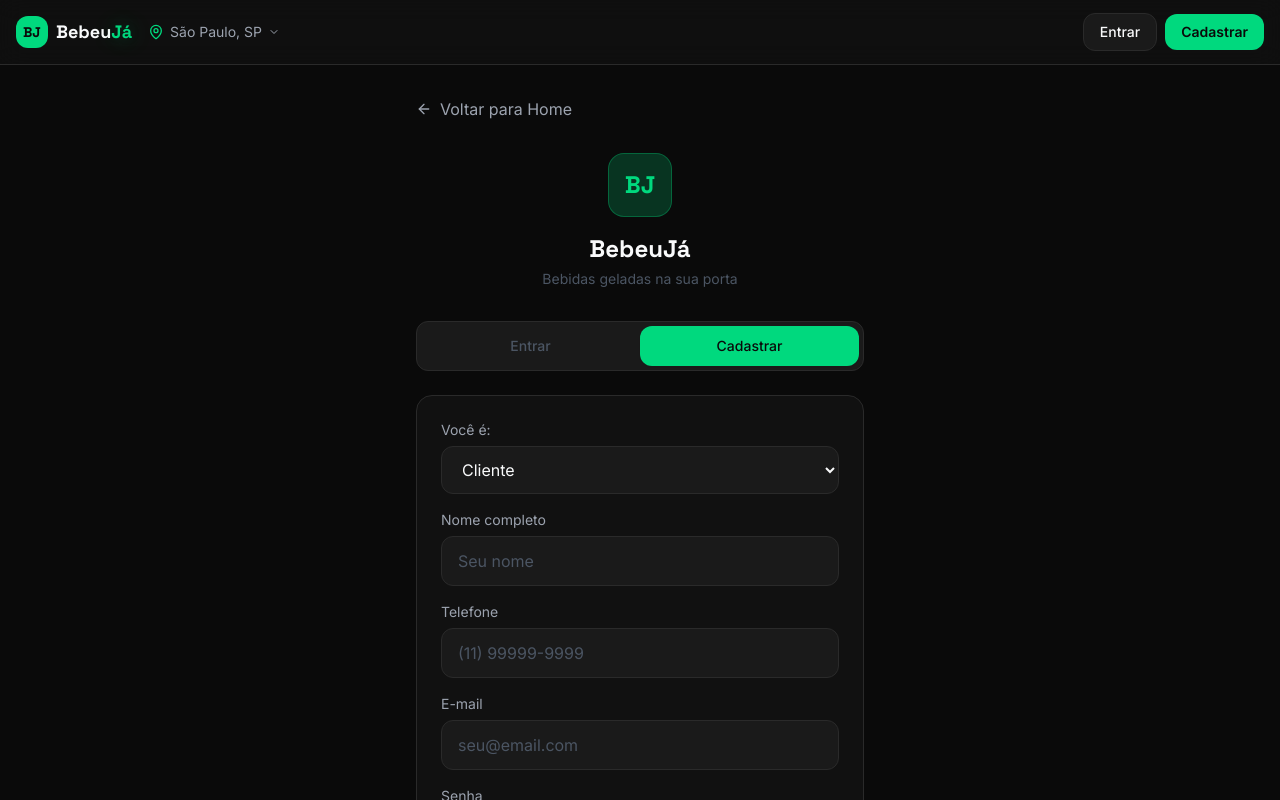
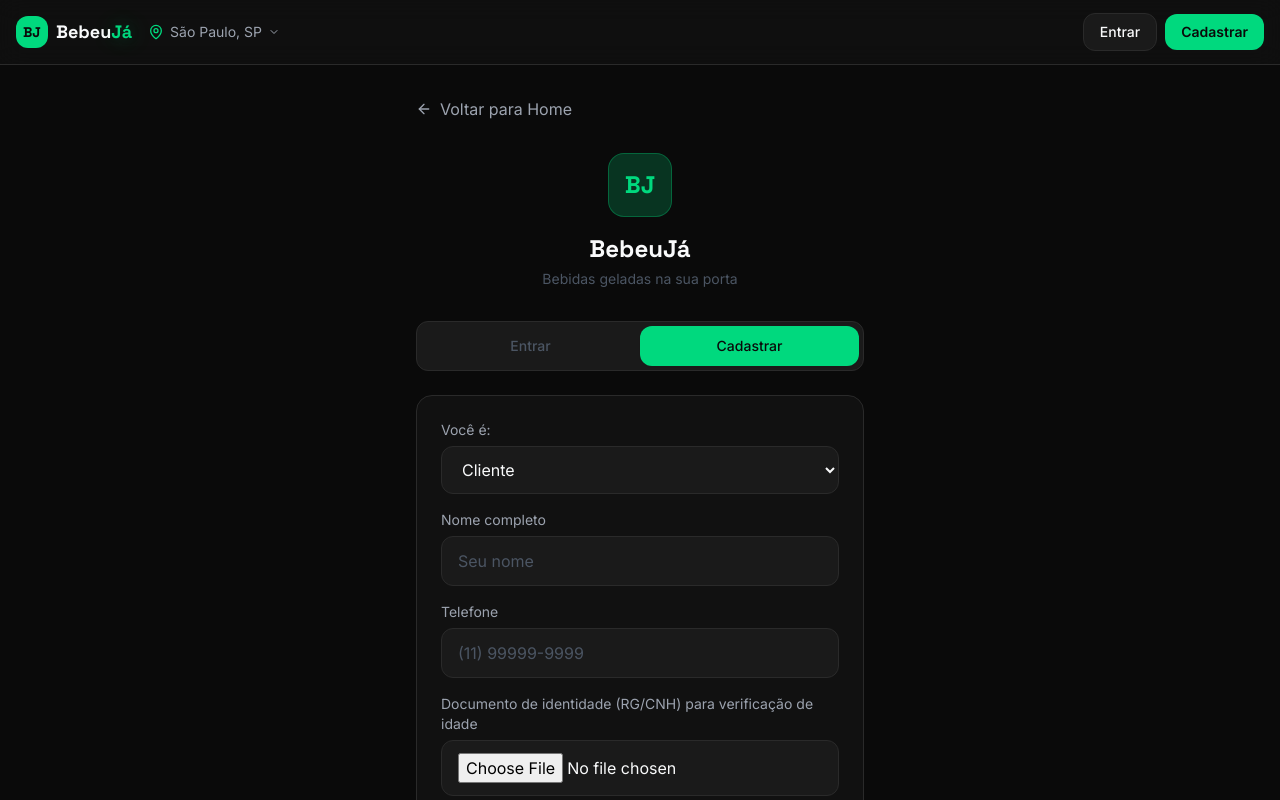
Before and after one commit to tradetatui/AdegaExpress-9bh2lr, a React (Vite) app: page /entrar in a window 1280 px wide. Both pictures are taken after a click on the button "Cadastrar". Shown: the top 800 px of the page. Built offline with nearby package versions, Linux system fonts and the light colour scheme.

Commit message:
Implement document label retrieval and upload handling
Added a function to return document labels based on user type and updated the file upload section accordingly.

```diff
--- a/src/pages/AuthPage.tsx
+++ b/src/pages/AuthPage.tsx
@@ -79,6 +79,20 @@ export default function AuthPage({ onLogin }: AuthPageProps) {
     navigate("/");
   };
 
+  // Função para retornar o label do documento baseado no tipo
+  const getDocumentLabel = () => {
+    switch(userType) {
+      case "customer":
+        return "Documento de identidade (RG/CNH) para verificação de idade";
+      case "delivery":
+        return "CNH (obrigatório para entrega)";
+      case "store":
+        return "CNPJ e Alvará de funcionamento";
+      default:
+        return "Documento";
+    }
+  };
+
   return (
     <main className="min-h-screen flex flex-col items-center justify-center px-4 py-8">
       <div className="w-full max-w-md">
@@ -136,28 +150,39 @@ export default function AuthPage({ onLogin }: AuthPageProps) {
                 <input type="tel" value={form.phone} onChange={set("phone")} className="input-field" placeholder="(11) 99999-9999" />
               </div>
 
+              {/* Upload de documento para TODOS os tipos */}
+              <div>
+                <label className="text-sm text-tx-secondary block mb-1.5">{getDocumentLabel()}</label>
+                <input
+                  type="file"
+                  accept="image/*,application/pdf"
+                  onChange={handleFileUpload}
+                  className="input-field"
+                  required
+                />
+                {uploadPreview && (
+                  <div className="mt-2">
+                    <img src={uploadPreview} alt="Preview do documento" className="w-20 h-20 object-cover rounded border border-surface-border" />
+                  </div>
+                )}
+                {uploadedFile && (
+                  <p className="text-xs text-tx-muted mt-1">Arquivo: {uploadedFile.name}</p>
+                )}
+                {userType === "customer" && (
+                  <p className="text-xs text-brand-yellow mt-1">⚠️ Documento obrigatório para verificação de maioridade</p>
+                )}
+              </div>
+
               {/* Campos específicos por tipo */}
               {userType === "delivery" && (
                 <>
                   <div>
-                    <label className="text-sm text-tx-secondary block mb-1.5">CNH / Documento</label>
+                    <label className="text-sm text-tx-secondary block mb-1.5">Número da CNH</label>
                     <input type="text" value={form.document} onChange={set("document")} className="input-field" placeholder="Número da CNH" />
                   </div>
                   <div>
                     <label className="text-sm text-tx-secondary block mb-1.5">Veículo</label>
                     <input type="text" value={form.vehicle} onChange={set("vehicle")} className="input-field" placeholder="Moto, bicicleta, etc." />
-                  </div>
-                  <div>
-                    <label className="text-sm text-tx-secondary block mb-1.5">Upload da CNH (foto)</label>
-                    <input type="file" accept="image/*,application/pdf" onChange={handleFileUpload} className="input-field" />
-                    {uploadPreview && (
-                      <div className="mt-2">
-                        <img src={uploadPreview} alt="Preview da CNH" className="w-20 h-20 object-cover rounded border border-surface-border" />
-                      </div>
-                    )}
-                    {uploadedFile && (
-                      <p className="text-xs text-tx-muted mt-1">Arquivo: {uploadedFile.name}</p>
-                    )}
                   </div>
                 </>
               )}
@@ -172,19 +197,15 @@ export default function AuthPage({ onLogin }: AuthPageProps) {
                     <label className="text-sm text-tx-secondary block mb-1.5">Horário de funcionamento</label>
                     <input type="text" value={form.businessHours} onChange={set("businessHours")} className="input-field" placeholder="Seg-Sex: 10h-22h, Sáb: 12h-20h" />
                   </div>
-                  <div>
-                    <label className="text-sm text-tx-secondary block mb-1.5">Comprovante de endereço / Alvará</label>
-                    <input type="file" accept="image/*,application/pdf" onChange={handleFileUpload} className="input-field" />
-                    {uploadPreview && (
-                      <div className="mt-2">
-                        <img src={uploadPreview} alt="Preview do documento" className="w-20 h-20 object-cover rounded border border-surface-border" />
-                      </div>
-                    )}
-                    {uploadedFile && (
-                      <p className="text-xs text-tx-muted mt-1">Arquivo: {uploadedFile.name}</p>
-                    )}
-                  </div>
                 </>
+              )}
+
+              {/* Para cliente, apenas o documento já foi pedido acima */}
+              {userType === "customer" && (
+                <div className="bg-brand-green/10 border border-brand-green/30 rounded-lg p-3 text-xs text-tx-secondary">
+                  <p>📋 Verificação de idade:</p>
+                  <p className="mt-1">Enviamos seu documento para análise. Após aprovado, você poderá fazer pedidos.</p>
+                </div>
               )}
             </>
           )}
```
